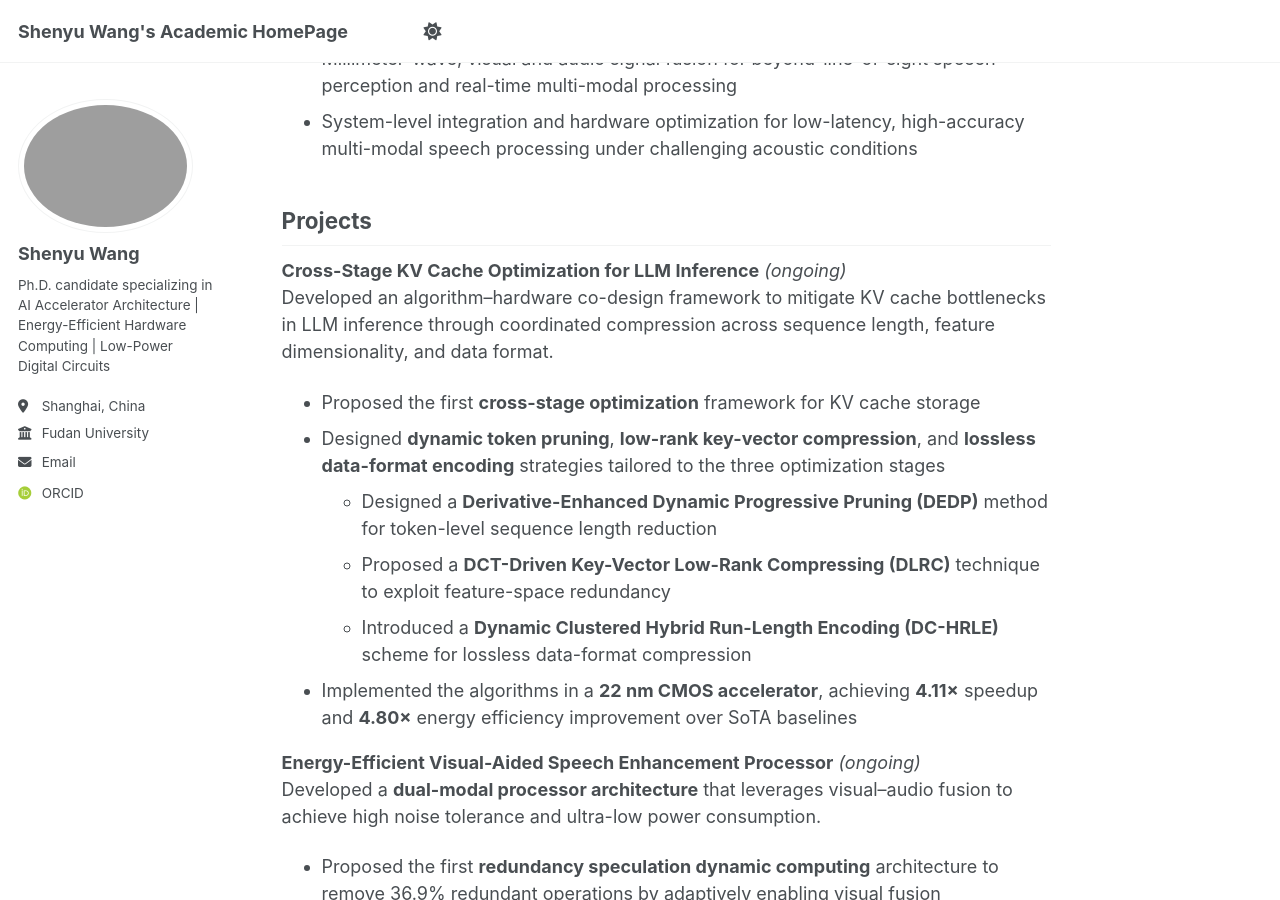
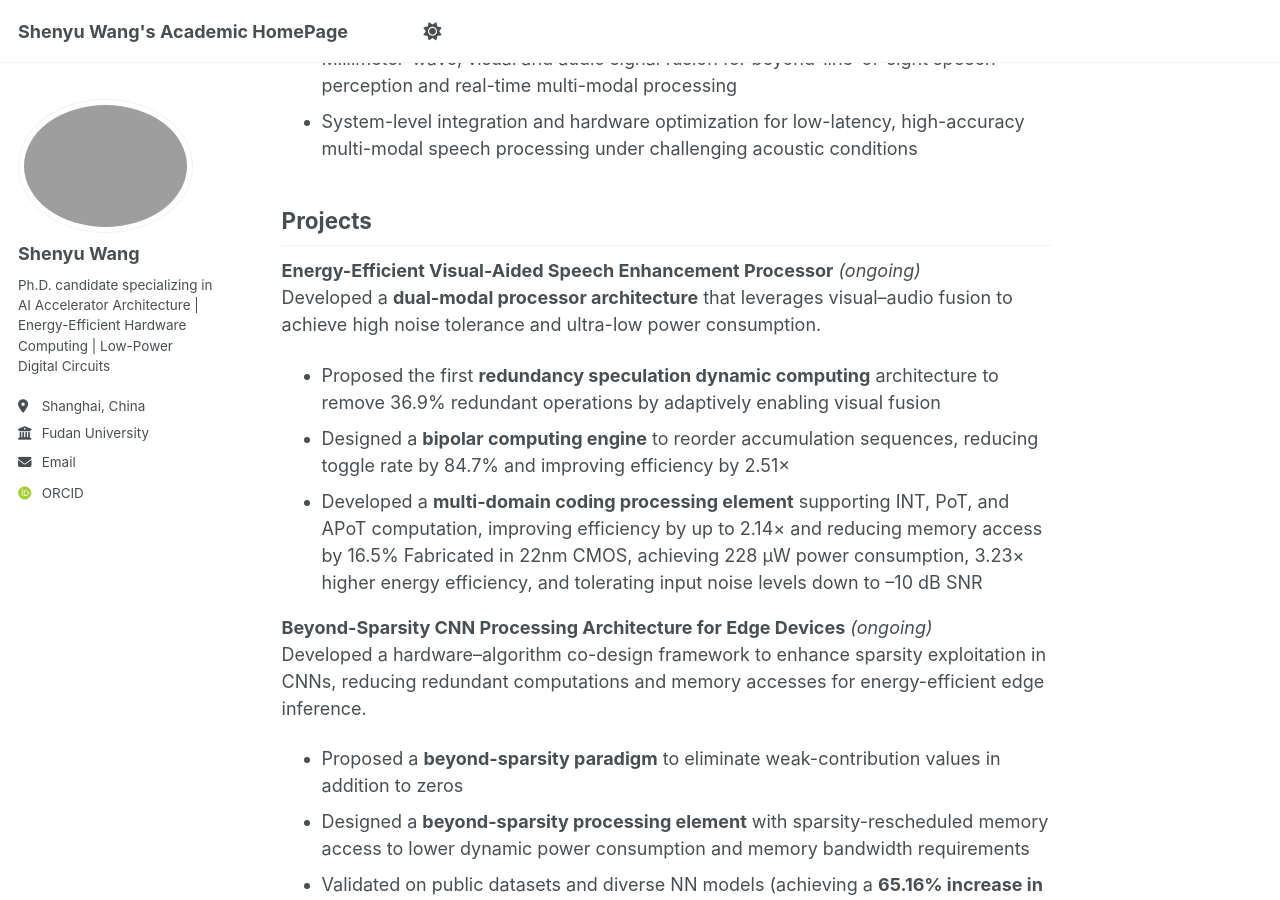
Before and after one commit to Shenyu-Wang/Shenyu-Wang.github.io, a Jekyll site: the page built from _pages/about.md, in a window 1280 px wide and 900 px high, scrolled down 685 px. Built offline with Jekyll 4.4.1, drawn with Linux system fonts in a browser that asks for light colours; some web fonts are replaced; a script that is not in the unit is left out.

Commit message:
Update about.md

```diff
--- a/_pages/about.md
+++ b/_pages/about.md
@@ -31,17 +31,6 @@ Research Interests
 
 Projects
 ------------------------
-**Cross-Stage KV Cache Optimization for LLM Inference** *(ongoing)*
-Developed an algorithm–hardware co-design framework to mitigate KV cache bottlenecks in LLM inference through coordinated compression across sequence length, feature dimensionality, and data format.
-- Proposed the first **cross-stage optimization** framework for KV cache storage
-- Designed **dynamic token pruning**, **low-rank key-vector compression**, and **lossless data-format encoding** strategies tailored to the three optimization stages
-  - Designed a **Derivative-Enhanced Dynamic Progressive Pruning (DEDP)** method for token-level sequence length reduction
-  - Proposed a **DCT-Driven Key-Vector Low-Rank Compressing (DLRC)** technique to exploit feature-space redundancy
-  - Introduced a **Dynamic Clustered Hybrid Run-Length Encoding (DC-HRLE)** scheme for lossless data-format compression
-- Implemented the algorithms in a **22 nm CMOS accelerator**, achieving **4.11×** speedup and **4.80×** energy efficiency improvement over SoTA baselines
-
-
-
 **Energy-Efficient Visual-Aided Speech Enhancement Processor** *(ongoing)*
 Developed a **dual-modal processor architecture** that leverages visual–audio fusion to achieve high noise tolerance and ultra-low power consumption.
 - Proposed the first **redundancy speculation dynamic computing** architecture to remove 36.9% redundant operations by adaptively enabling visual fusion
```
